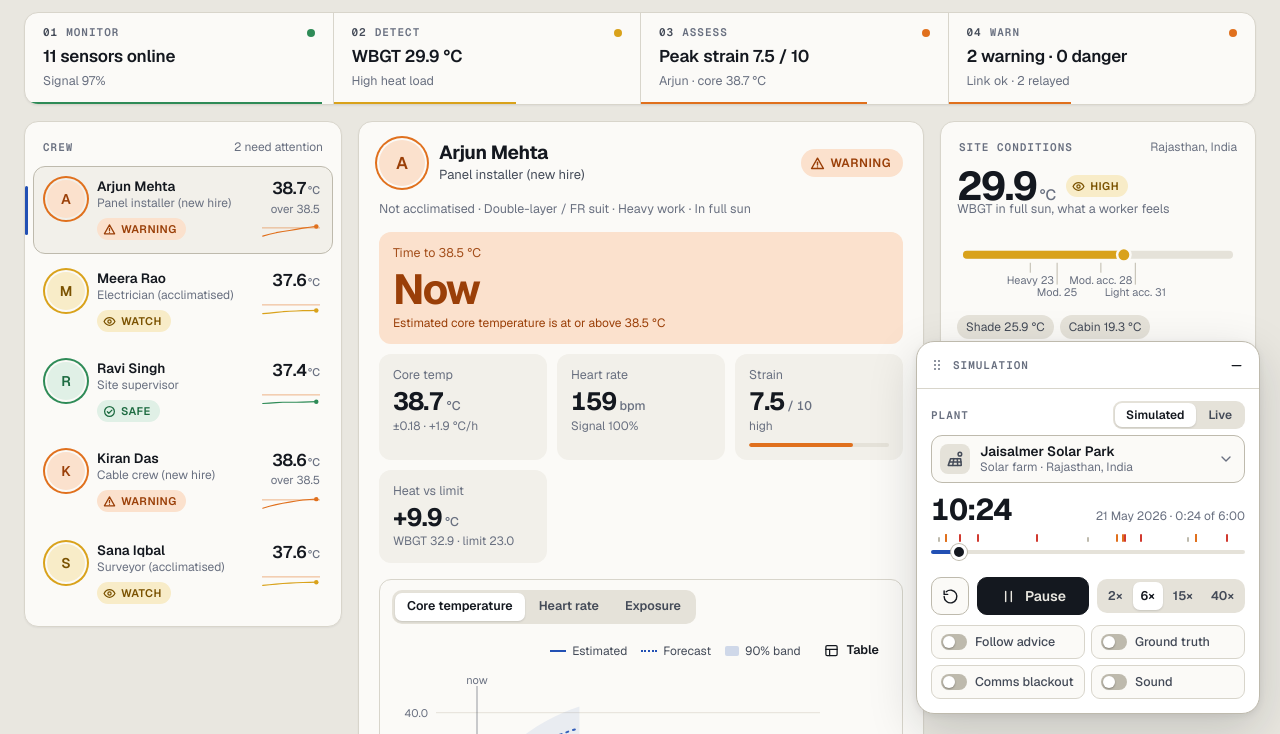
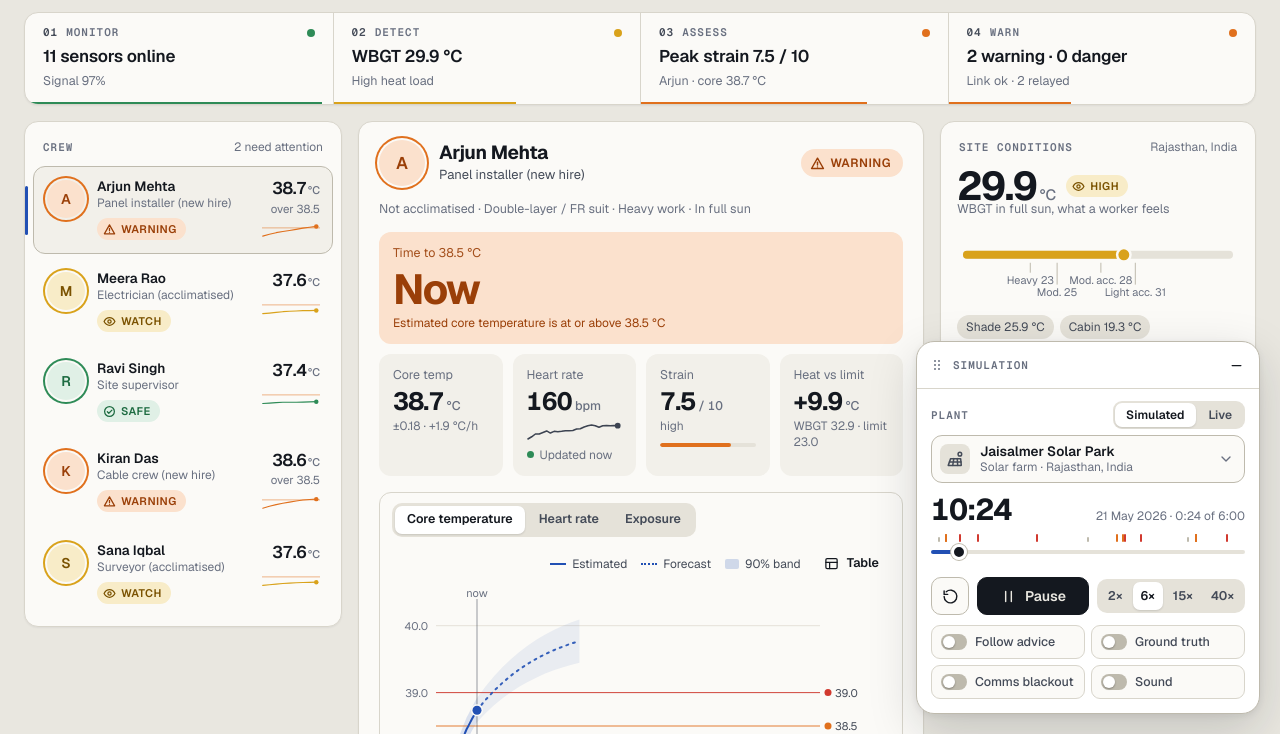
Before and after one commit to allurimohansrisaivarma-coder/GEOS, a website with bundled scripts: page site/index.html in a window 1280 px wide. Shown: the part 66-800 px from the top of the page. Built offline with nearby package versions, Linux system fonts and the light colour scheme.

Commit message:
updated feature

```diff
--- a/site/src/ui/charts.js
+++ b/site/src/ui/charts.js
@@ -245,16 +245,22 @@ export class LineChart {
   }
 }
 
-/** Tiny sparkline as an SVG string (no interaction; the card carries the value as text). */
+/**
+ * Tiny sparkline as an SVG string (no interaction; the card carries the value as text).
+ * `null` values break the line (a gap means "no reading"); `ref` is an optional reference line.
+ */
 export function sparkline(values, { w = 78, h = 24, color = 'var(--s1)', lo = 36.8, hi = 39.2, ref = 38.5, refColor = 'var(--serious)' } = {}) {
   if (!values.length) return `<svg class="spark" viewBox="0 0 ${w} ${h}" aria-hidden="true"></svg>`;
   const n = values.length;
-  const X = (i) => (n === 1 ? w : (i / (n - 1)) * (w - 6) + 1);
+  const X = (i) => (n === 1 ? w - 3 : (i / (n - 1)) * (w - 6) + 1);
   const Y = (v) => h - 2 - ((Math.min(hi, Math.max(lo, v)) - lo) / (hi - lo)) * (h - 4);
-  const d = values.map((v, i) => `${i ? 'L' : 'M'}${X(i).toFixed(1)} ${Y(v).toFixed(1)}`).join('');
-  const last = values[n - 1];
-  return `<svg class="spark" viewBox="0 0 ${w} ${h}" aria-hidden="true">
-    <line x1="0" x2="${w}" y1="${Y(ref).toFixed(1)}" y2="${Y(ref).toFixed(1)}" stroke="${refColor}" stroke-opacity="0.7" stroke-width="1"/>
-    <path d="${d}" fill="none" stroke="${color}" stroke-width="1.6" stroke-linejoin="round" stroke-linecap="round"/>
-    <circle cx="${X(n - 1).toFixed(1)}" cy="${Y(last).toFixed(1)}" r="3" fill="${color}"/></svg>`;
+  let d = '', pen = false, lastI = -1;
+  values.forEach((v, i) => {
+    if (v == null || !Number.isFinite(v)) { pen = false; return; }
+    d += `${pen ? 'L' : 'M'}${X(i).toFixed(1)} ${Y(v).toFixed(1)}`;
+    pen = true; lastI = i;
+  });
+  const refLine = ref != null ? `<line x1="0" x2="${w}" y1="${Y(ref).toFixed(1)}" y2="${Y(ref).toFixed(1)}" stroke="${refColor}" stroke-opacity="0.7" stroke-width="1"/>` : '';
+  const dot = lastI >= 0 ? `<circle cx="${X(lastI).toFixed(1)}" cy="${Y(values[lastI]).toFixed(1)}" r="3" fill="${color}"/>` : '';
+  return `<svg class="spark" viewBox="0 0 ${w} ${h}" aria-hidden="true">${refLine}<path d="${d}" fill="none" stroke="${color}" stroke-width="1.6" stroke-linejoin="round" stroke-linecap="round"/>${dot}</svg>`;
 }
--- a/site/src/ui/views.js
+++ b/site/src/ui/views.js
@@ -73,7 +73,7 @@ export function buildCrew(S) {
     b.setAttribute('aria-pressed', 'false');
     b.innerHTML = `<span class="av">${esc(p.name[0])}</span>
       <span class="ci-l"><span class="nm">${esc(p.name)}</span><span class="rl">${esc(p.role)}</span><span class="bdg"></span></span>
-      <span class="ci-r"><span class="ci-tc"><span class="tcv">--</span><small>°C</small></span><span class="ttt"></span><span class="sp"></span></span>`;
+      <span class="ci-r"><span class="ci-tc"><span class="hrx" hidden>${ICON.wifiOff}</span><span class="tcv">--</span><small>°C</small></span><span class="ttt"></span><span class="sp"></span></span>`;
     root.append(b);
   }
 }
@@ -88,6 +88,10 @@ export function updateCrew(S, fr) {
     card.setAttribute('aria-pressed', String(id === S.sel));
     $('.bdg', card).innerHTML = badge(w.level);
     $('.tcv', card).textContent = f1(w.tc);
+    const silent = Math.round(w.minutesWithoutHr || 0);
+    const hrx = $('.hrx', card);
+    hrx.hidden = silent < 3;
+    if (silent >= 3) hrx.title = `Heart-rate strap silent for ${agoText(silent)}. The estimate is running on the environment model.`;
     const t = w.ttt385;
     $('.ttt', card).textContent = w.tc >= 38.5 ? 'over 38.5' : t != null && t <= 60 ? `38.5 in ${Math.max(1, Math.round(t))} min` : '';
     const from = Math.max(0, S.idx - 90);
@@ -134,7 +138,7 @@ export function renderDetail(S, fr) {
   const slope = `${w.slopePerHour >= 0 ? '+' : '-'}${f1(Math.abs(w.slopePerHour))} °C/h`;
   const kpis = [
     kpi('Core temp', f1(w.tc), '°C', `±${f1(1.645 * w.tcSd, 2)} · ${slope}`),
-    kpi('Heart rate', w.hrSmooth != null ? String(Math.round(w.hrSmooth)) : '--', 'bpm', w.minutesWithoutHr >= 3 ? `Sensor lost ${Math.round(w.minutesWithoutHr)} min` : `Signal ${Math.round(w.hrQuality * 100)}%`),
+    hrKpi(S, w, id),
     kpi('Strain', f1(w.psi), '/ 10', w.psiCat, w.psi * 10, lv),
     kpi('Heat vs limit', `${diff >= 0 ? '+' : ''}${f1(diff)}`, '°C', `WBGT ${f1(w.wbgtEff)} · limit ${f1(w.limit)}`),
   ];
@@ -167,6 +171,34 @@ export function renderDetail(S, fr) {
       <div class="wv">${esc(wv)}</div><div class="wa">${esc(wa.length > 62 ? wa.slice(0, 60) + '...' : wa)}</div></div>`;
 
   $('#d-race').innerHTML = raceSvg(S, id);
+}
+
+const agoText = (m) => (m >= 60 ? `${Math.floor(m / 60)} h ${m % 60} min` : `${m} min`);
+
+/**
+ * Heart-rate card. The headline is the latest accepted reading (not a smoothed average), a micro-trace shows the last
+ * half hour with a gap wherever the strap was silent, and the last line says how long ago the reading arrived.
+ * The strap reports once a minute, so "now" means "this minute's reading".
+ */
+function hrKpi(S, w, id) {
+  const fs = frames(S);
+  const age = Math.max(0, Math.round(w.minutesWithoutHr || 0));
+  const state = age === 0 ? 'fresh' : age < 3 ? 'late' : 'lost';
+  const lastT = Math.max(0, S.idx - age);
+  const val = age === 0 ? w.hr : fs[lastT]?.workers[id]?.hr;
+  const shown = val != null ? String(Math.round(val)) : '--';
+  const text = state === 'fresh' ? 'Updated now' : state === 'late' ? `Updated ${age} min ago` : `Last update ${agoText(age)} ago`;
+  const pts = [];
+  for (let i = Math.max(0, S.idx - 29); i <= S.idx; i++) pts.push(fs[i].workers[id].hr);
+  const known = pts.filter((v) => v != null);
+  const mid = known.length ? (Math.min(...known) + Math.max(...known)) / 2 : 100;
+  const half = Math.max(10, known.length ? (Math.max(...known) - Math.min(...known)) / 2 + 3 : 10);
+  const spark = sparkline(pts, { w: 100, h: 20, color: state === 'lost' ? 'var(--muted)' : 'var(--s2)', lo: mid - half, hi: mid + half, ref: null });
+  const tip = `Last reading ${clock(S.scn.startLocalH, lastT)}${val != null ? `: ${shown} bpm` : ''}. The strap reports once a minute.`;
+  const phase = -Math.round(performance.now() % 1600); // keeps the pulse continuous although the card is redrawn every frame
+  return `<div class="kpi hr ${state}" title="${esc(tip)}"><span class="k-lab">Heart rate${state === 'lost' ? '<span class="tag">No signal</span>' : ''}</span>
+    <span class="k-val">${shown}<small>bpm</small></span><span class="k-spark">${spark}</span>
+    <span class="k-note live"><i class="live-dot" style="animation-delay:${phase}ms"></i>${esc(text)}</span></div>`;
 }
 
 function kpi(lab, val, unit, sub, meter, lvl) {
--- a/site/styles.css
+++ b/site/styles.css
@@ -215,6 +215,8 @@ input[type="range"]::-moz-range-thumb { width: 12px; height: 12px; border-radius
 .ci-r { display: flex; flex-direction: column; align-items: flex-end; gap: 2px; }
 .ci-tc { font-size: 17px; font-weight: 600; letter-spacing: -0.02em; font-variant-numeric: tabular-nums; line-height: 1.25; }
 .ci-tc small { font-size: 11px; font-weight: 500; color: var(--muted); margin-left: 1px; letter-spacing: 0; }
+.ci .hrx { display: inline-grid; vertical-align: -2px; margin-right: 6px; color: var(--warn-ink); }
+.ci .hrx svg { width: 14px; height: 14px; }
 .ci .ttt { font-size: 11.5px; color: var(--muted); white-space: nowrap; line-height: 1.2; }
 .ci .ttt:empty { display: none; }
 .ci .sp { display: block; line-height: 0; margin-top: 3px; }
@@ -227,12 +229,23 @@ input[type="range"]::-moz-range-thumb { width: 12px; height: 12px; border-radius
 .d-who h2 { font-size: 19px; font-weight: 650; letter-spacing: -0.018em; line-height: 1.2; }
 .d-who p { font-size: 13px; color: var(--ink-2); }
 .d-tags { width: 100%; font-size: 12.5px; color: var(--muted); line-height: 1.4; }
-.d-kpis { display: grid; grid-template-columns: minmax(0, 1.7fr) repeat(var(--n, 4), minmax(0, 1fr)); gap: 10px; padding: 0 20px 16px; }
+.d-kpis { display: grid; grid-template-columns: minmax(0, 1.45fr) repeat(var(--n, 4), minmax(0, 1fr)); gap: 10px; padding: 0 20px 16px; }
 .kpi { background: var(--surface-2); border-radius: 12px; padding: 12px 14px 13px; display: flex; flex-direction: column; gap: 2px; min-width: 0; }
 .kpi .k-lab { font-size: 12.5px; color: var(--muted); }
 .kpi .k-val { font-size: 25px; font-weight: 650; letter-spacing: -0.03em; line-height: 1.15; font-variant-numeric: tabular-nums; white-space: nowrap; }
 .kpi .k-val small { font-size: 12.5px; font-weight: 500; letter-spacing: 0; color: var(--muted); margin-left: 3px; }
 .kpi .k-note { font-size: 12px; color: var(--muted); line-height: 1.35; }
+.kpi .k-spark { display: block; line-height: 0; margin: 4px 0 3px; }
+.kpi .k-spark svg { display: block; width: 100%; height: 20px; }
+.kpi .k-lab .tag { margin-left: 6px; padding: 2px 5px; border-radius: 5px; background: var(--crit-tint); color: var(--crit-ink); font: 600 9.5px/1 var(--mono); letter-spacing: 0.06em; text-transform: uppercase; vertical-align: 1px; }
+.k-note.live { display: flex; align-items: center; gap: 6px; }
+.live-dot { flex: none; width: 7px; height: 7px; border-radius: 50%; background: var(--good); }
+.kpi.hr.fresh .live-dot { animation: live 1.6s ease-out infinite; }
+.kpi.hr.late .live-dot { background: var(--warn); }
+.kpi.hr.lost .live-dot { background: var(--crit); }
+.kpi.hr.lost { box-shadow: inset 0 0 0 1.5px color-mix(in srgb, var(--crit) 38%, transparent); }
+.kpi.hr.lost .k-val { color: var(--muted); }
+@keyframes live { 0% { box-shadow: 0 0 0 0 color-mix(in srgb, var(--good) 55%, transparent); } 70%, 100% { box-shadow: 0 0 0 6px color-mix(in srgb, var(--good) 0%, transparent); } }
 .kpi.hero { background: var(--lvl-tint); }
 .kpi.hero .k-lab, .kpi.hero .k-note, .kpi.hero .k-val small { color: var(--lvl-ink); }
 .kpi.hero .k-lab { opacity: 0.9; }
@@ -466,7 +479,7 @@ table.cmp tr.me td { font-weight: 650; background: var(--accent-soft); }
 
 /* ---------------------------------------------------------------- responsive */
 @container detail (max-width: 780px) {
-  .d-kpis { grid-template-columns: repeat(3, minmax(0, 1fr)); }
+  .d-kpis { grid-template-columns: repeat(var(--n, 4), minmax(0, 1fr)); }
   .d-kpis .kpi.hero { grid-column: 1 / -1; }
   .d-split, .d-split.lower { grid-template-columns: 1fr; }
 }
```
Also changed, not shown: PITCH.md (+2 -0 lines), README.md, docs/img/benchmark.png, docs/img/dashboard-full.png, docs/img/dashboard-warning.png, docs/img/gas-hero.png, docs/img/how-it-works.png, docs/img/live.png, docs/img/mobile.png, docs/img/notifications.png, docs/img/offshore-full.png.
